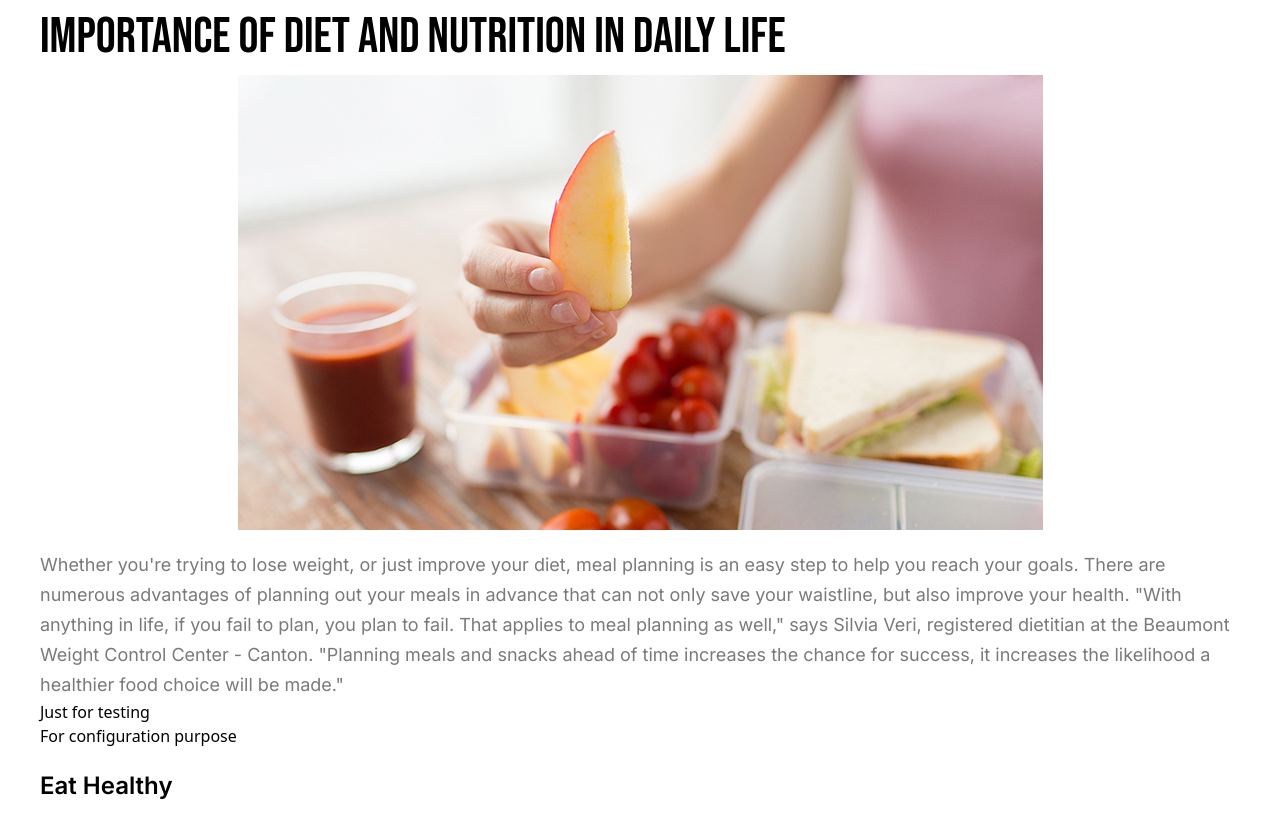
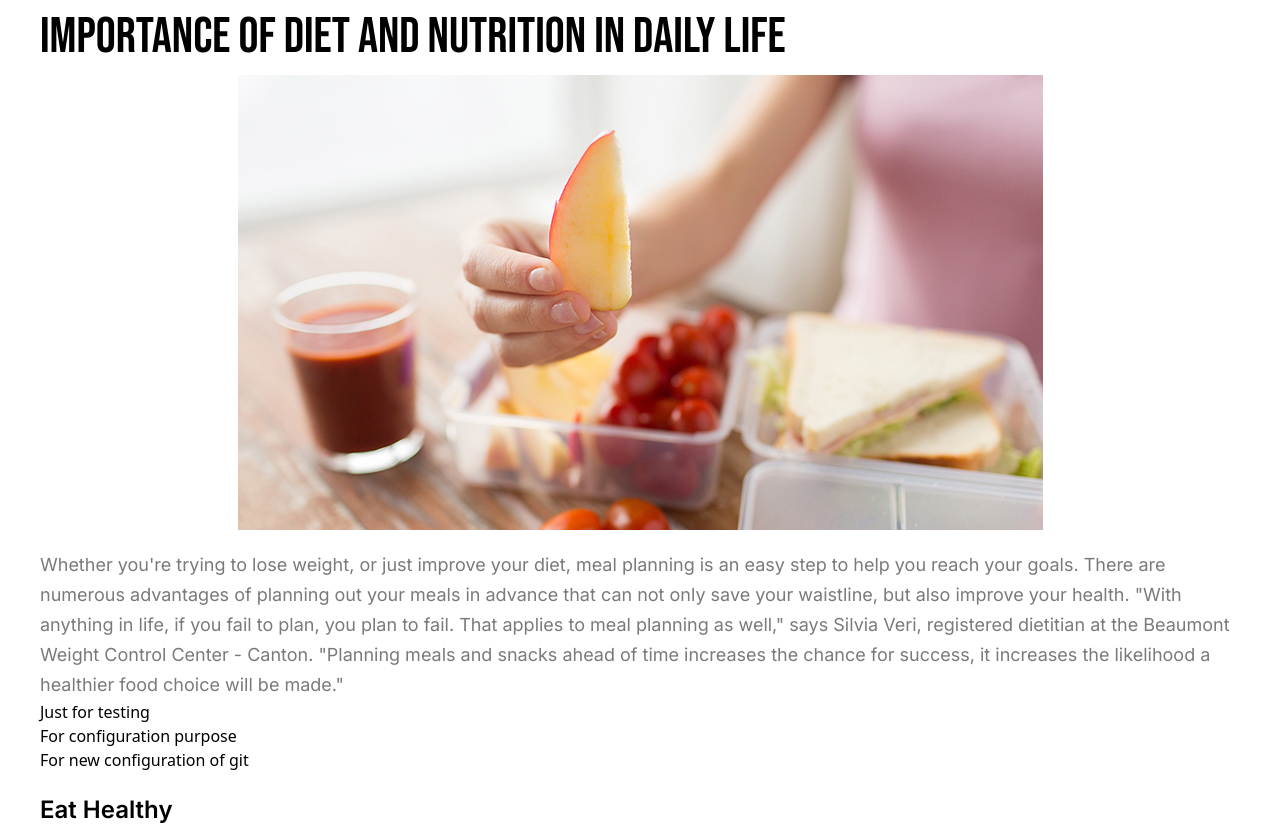
Before and after one commit to Premkumar13m/FitnessApp, a Next.js app: page /blogs/blog2 in a window 1280 px wide. Shown: the top 825 px of the page. Built offline with nearby package versions, Linux system fonts and the light colour scheme.

Commit message:
configuration of git

```diff
--- a/src/pages/blogs/blog2.jsx
+++ b/src/pages/blogs/blog2.jsx
@@ -25,6 +25,7 @@ export default function Blog2() {
         </p>
         <p>Just for testing</p>
         <p>For configuration purpose</p>
+        <p>For new configuration of git</p>
         <p className="font-inter font-[600] text-[24px] mt-5">Eat Healthy</p>
         <p className='font-inter font-[400] text-[18px] text-[#7A7a7A] leading-[30px] mt-5'>
           When you're hungry and your blood sugar drops, you're more inclined to
```
